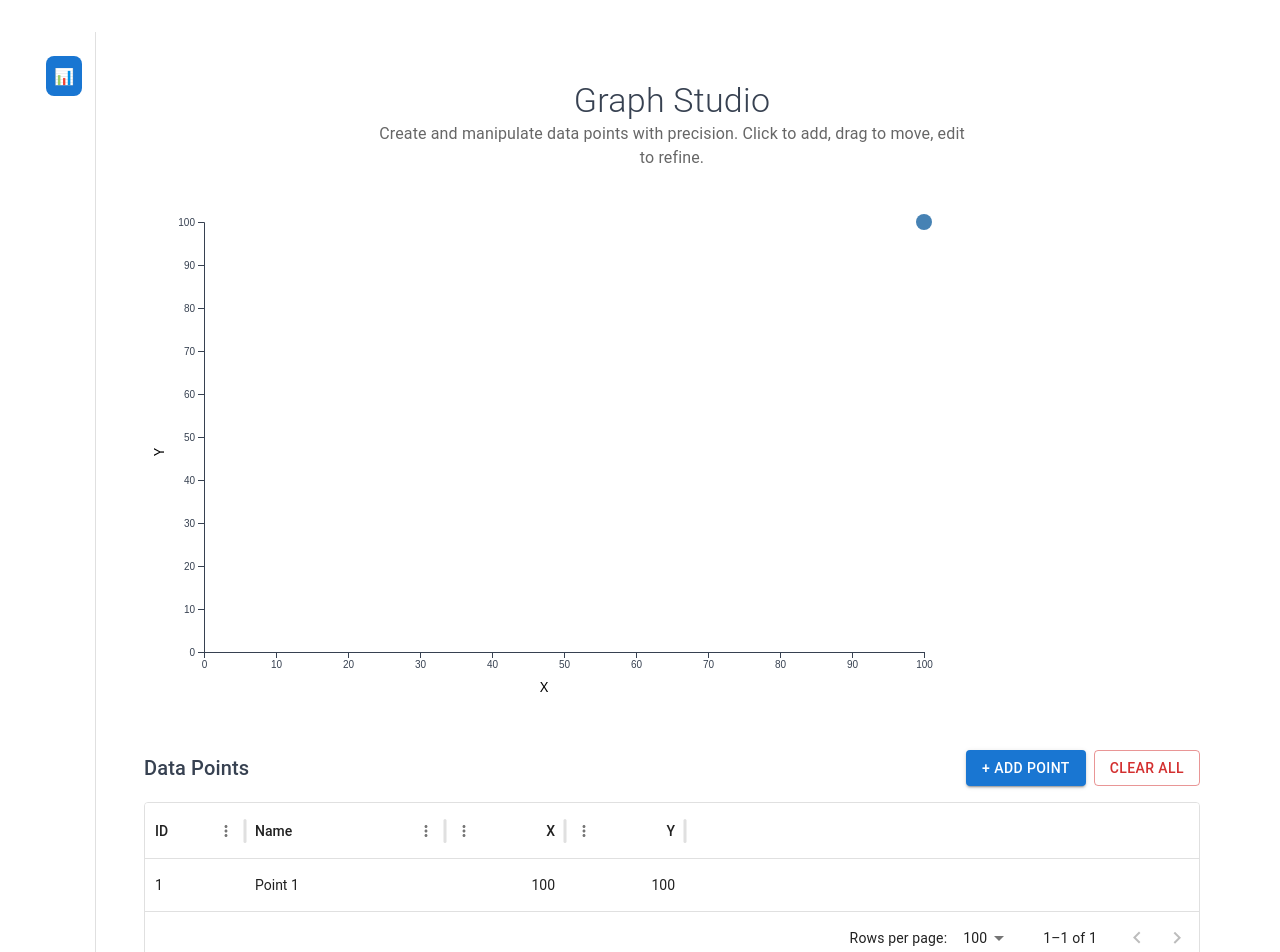
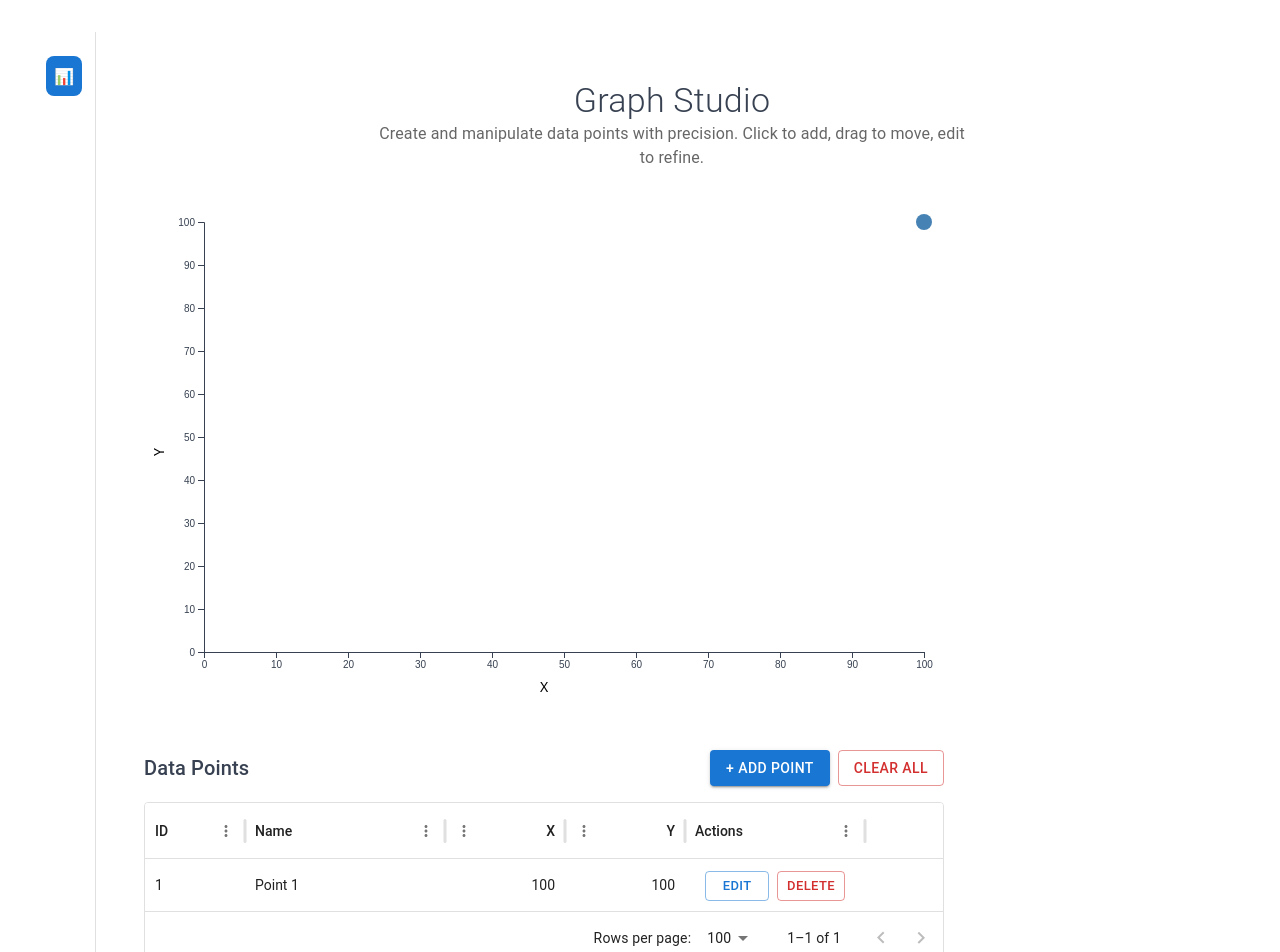
Before and after one commit to radhika757/Liquidity-Lock-Assignment, a React (Vite) app: page /dashboard in a window 1280 px wide. Shown: the top 952 px of the page. Built offline with nearby package versions, Linux system fonts and the light colour scheme; no server answers; sample sign-in values are in the browser's storage; some icons are missing.

Commit message:
Table works as expected

```diff
--- a/src/components/PointsTable.tsx
+++ b/src/components/PointsTable.tsx
@@ -46,10 +46,60 @@ export function PointsTable({
     { field: "name", headerName: "Name", width: 200, editable: true },
     { field: "x", headerName: "X", width: 120, editable: true, type: "number" },
     { field: "y", headerName: "Y", width: 120, editable: true, type: "number" },
+    {
+      field: "actions",
+      headerName: "Actions",
+      width: 180,
+      sortable: false,
+      filterable: false,
+      renderCell: (params) => (
+        <Box
+          display="flex"
+          gap={1}
+          width="100%"
+          justifyContent="center"
+          alignItems="center"
+          height="100%"
+        >
+          {/* Edit button */}
+          <Button
+            variant="outlined"
+            color="primary"
+            size="small"
+            onClick={(e) => {
+              e.stopPropagation();
+              setNewPoint({
+                name: params.row.name,
+                x: params.row.x,
+                y: params.row.y,
+              });
+              setAddDialogOpen(true);
+            }}
+          >
+            Edit
+          </Button>
+
+          {/* Delete button */}
+          <Button
+            variant="outlined"
+            color="error"
+            size="small"
+            onClick={(e) => {
+              e.stopPropagation();
+              const updatedPoints = points.filter((p) => p.id !== params.id);
+              setPoints(updatedPoints);
+              if (hoveredPointId === params.id) onPointHover(null);
+            }}
+          >
+            Delete
+          </Button>
+        </Box>
+      ),
+    },
   ];
 
   return (
-    <div style={{ height: 400, width: "100%" }}>
+    <div style={{ height: 400, width: 800 }}>
       <Box className="w-full">
         {/* Header */}
         <Box
@@ -187,7 +237,10 @@ export function PointsTable({
           </Box>
         </DialogContent>
         <DialogActions>
-          <Button onClick={() => setAddDialogOpen(false)} sx={{ color: "var(--muted-foreground)" }}>
+          <Button
+            onClick={() => setAddDialogOpen(false)}
+            sx={{ color: "var(--muted-foreground)" }}
+          >
             Cancel
           </Button>
           <Button
--- a/src/pages/Dashboard.tsx
+++ b/src/pages/Dashboard.tsx
@@ -17,6 +17,7 @@ export function Dashboard() {
   const [points, setPoints] = useState<Point[]>([
     { id: "1", name: "Point 1", x: 100, y: 100 },
   ]);
+  const [nextId, setNextId] = useState(1);
   const [hoveredPointId, setHoveredPointId] = useState<string | null>(null);
   const [selectedLayout, setSelectedLayout] = useState<string>("minimalist");
 
@@ -42,13 +43,14 @@ export function Dashboard() {
 
   const handleAddPoint = () => {
     const pointToAdd: Point = {
-      id: `point-${Date.now()}-${Math.random().toString(36).substr(2, 9)}`,
+      id: nextId.toString(),
       name: newPoint.name || generateRandomName(),
       x: newPoint.x,
       y: newPoint.y,
     };
     console.log("[v0] Adding point from table:", pointToAdd);
     setPoints([...points, pointToAdd]);
+    setNextId(nextId + 1);
     setAddDialogOpen(false);
     setNewPoint({ name: "", x: 0, y: 0 });
   };
```
